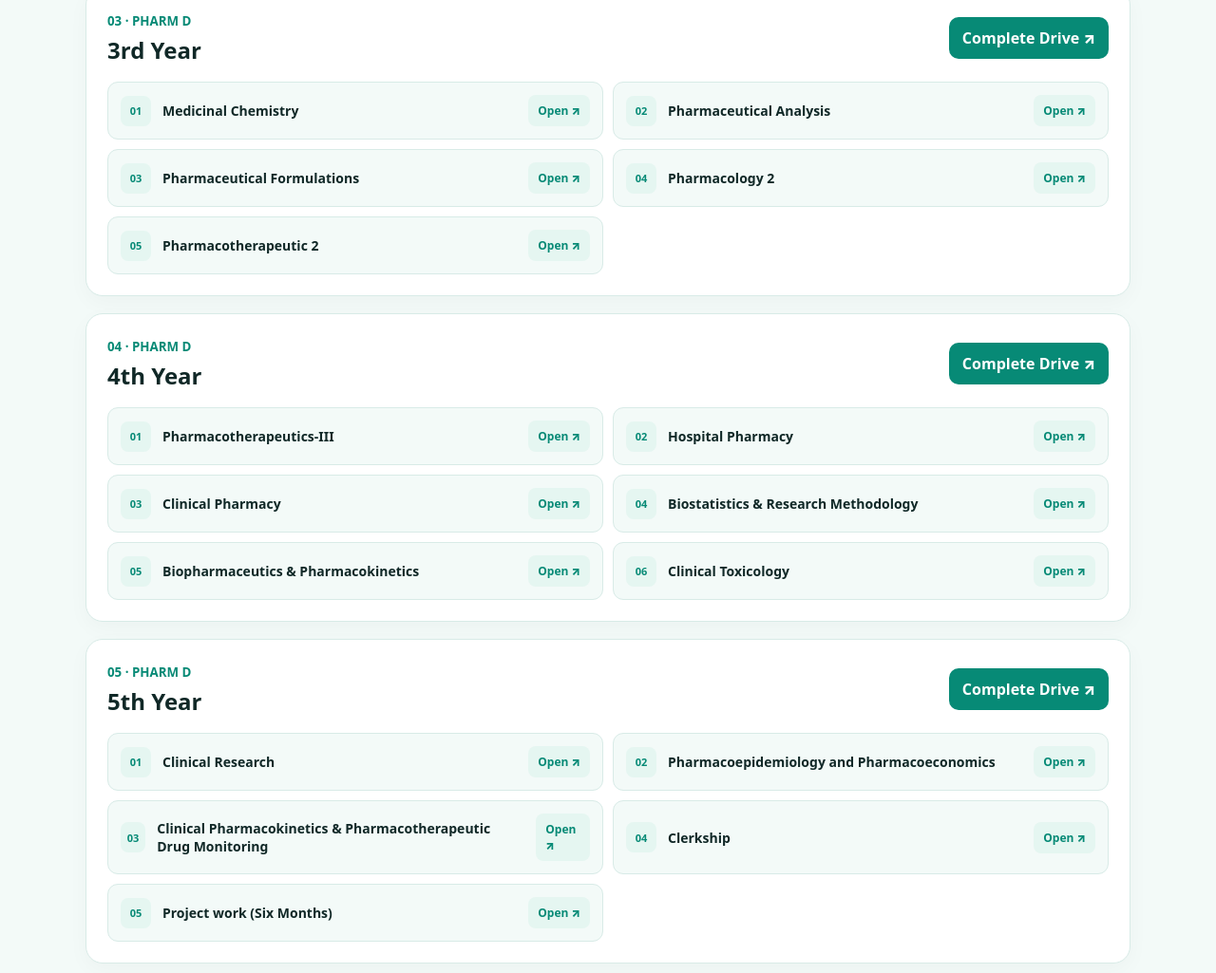
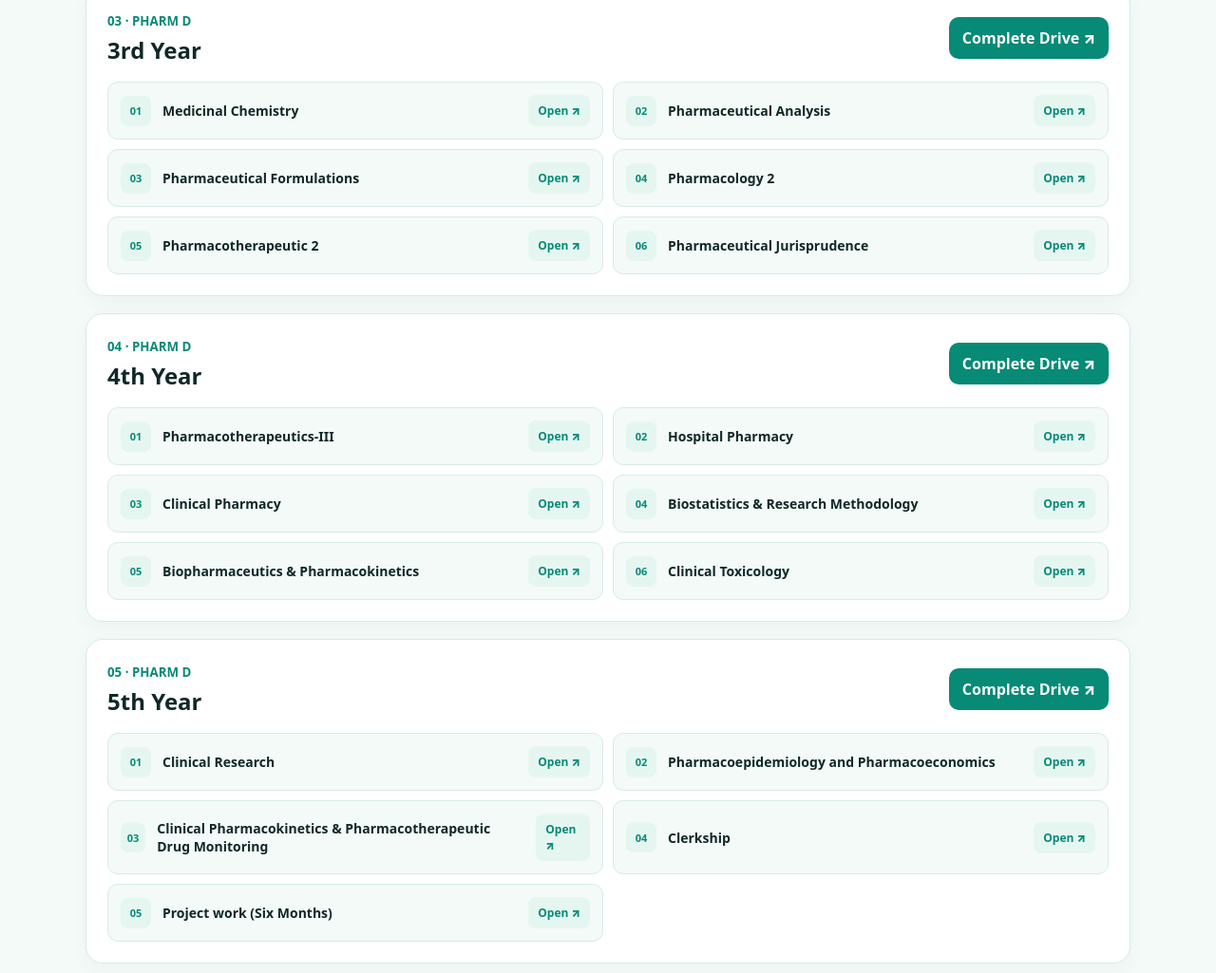
Before and after one commit to smouli935-glitch/Pharmacy-hub, a plain HTML site: page index.html in a window 1280 px wide. Shown: the part 1313-2338 px from the top of the page at 95% size. Drawn offline with Linux system fonts and the light colour scheme.

Commit message:
Add files via upload

```diff
--- a/index.html
+++ b/index.html
@@ -135,6 +135,10 @@ const PHARMACY_DATA = {
         [
           "Pharmacotherapeutic 2",
           "https://drive.google.com/drive/folders/14coecplpA6p7lJj5ld0QuZANM1yXtQmX"
+        ],
+        [
+          "Pharmaceutical Jurisprudence",
+          "https://drive.google.com/drive/folders/1ds062Dq4HmkSONwp0GH3sN5Ka1OwmlHW"
         ]
       ]
     },
```
